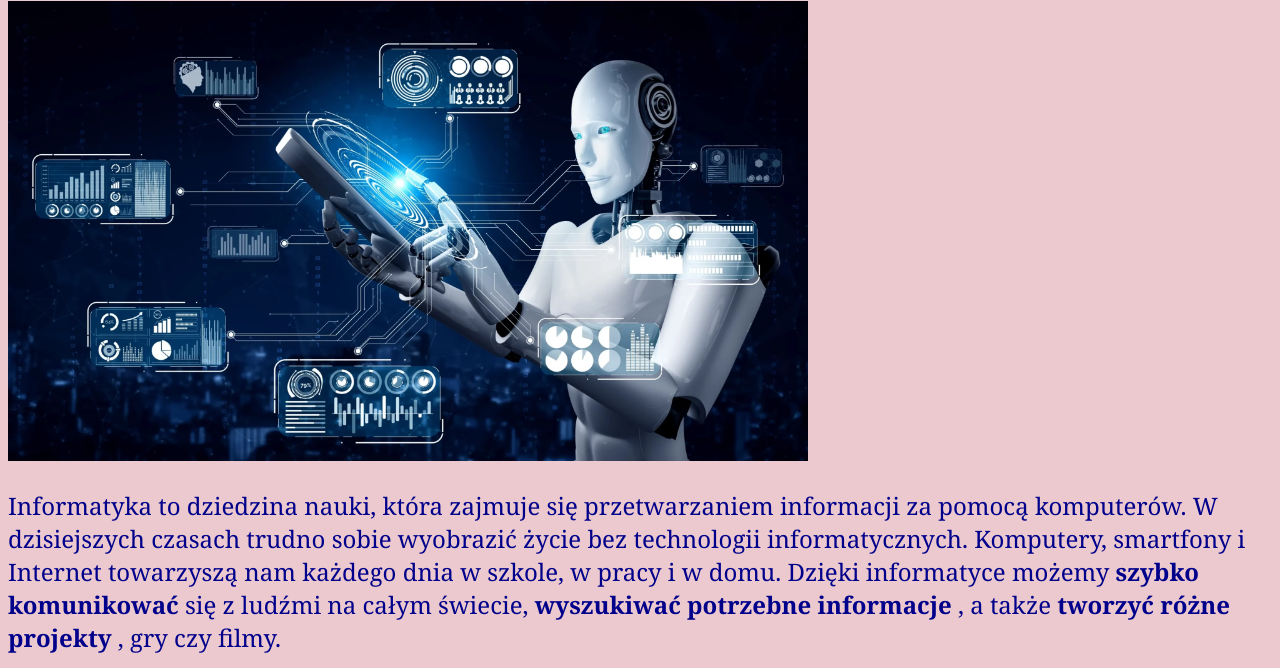
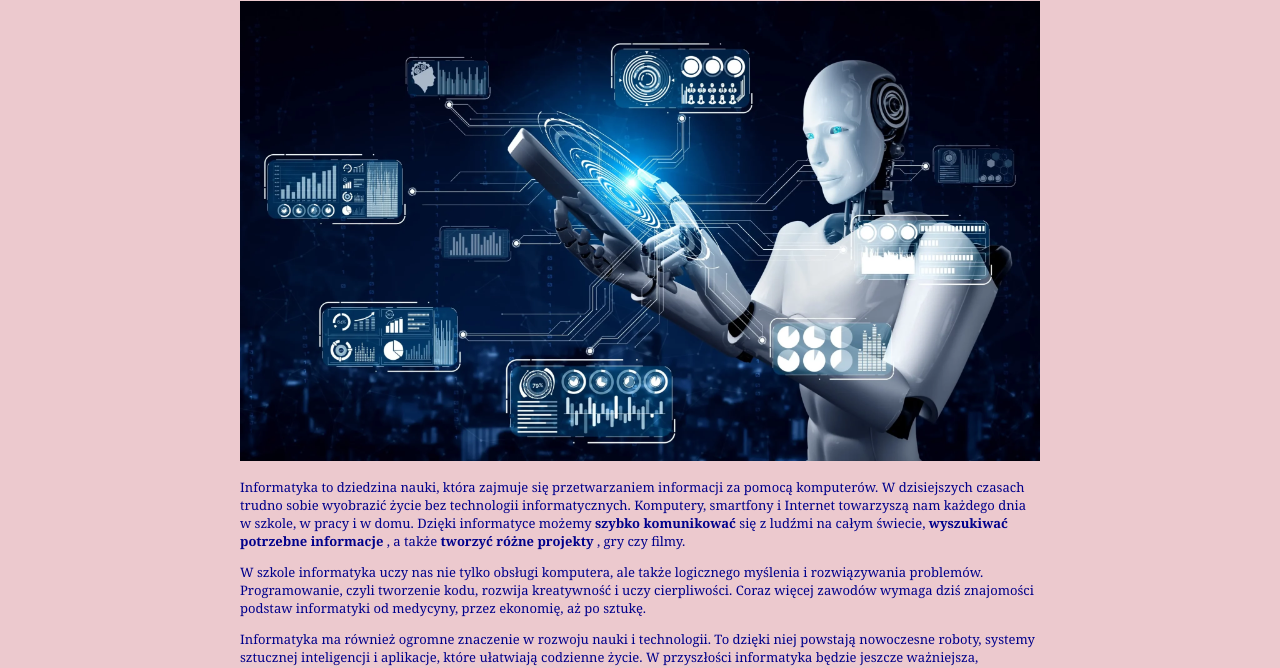
Before and after one commit to polala25/polala25.github.io, a plain HTML site: page index.html in a window 1280 px wide. Shown: the part 79-747 px from the top of the page. Drawn offline with Linux system fonts and the light colour scheme.

Commit message:
Add files via upload

```diff
--- a/style.css
+++ b/style.css
@@ -1,10 +1,13 @@
-body{background-color: rgb(236, 201, 206);}
-
+body{
+    background-color: rgb(236, 201, 206);
+    max-width: 800px;
+    margin: auto;
+}
 p
 
 {
     color: darkblue;
-    font-size:x-large;
+    font-size:small;
 
 font-family: Georgia, 'Times New Roman', Times, serif;
 }
```
